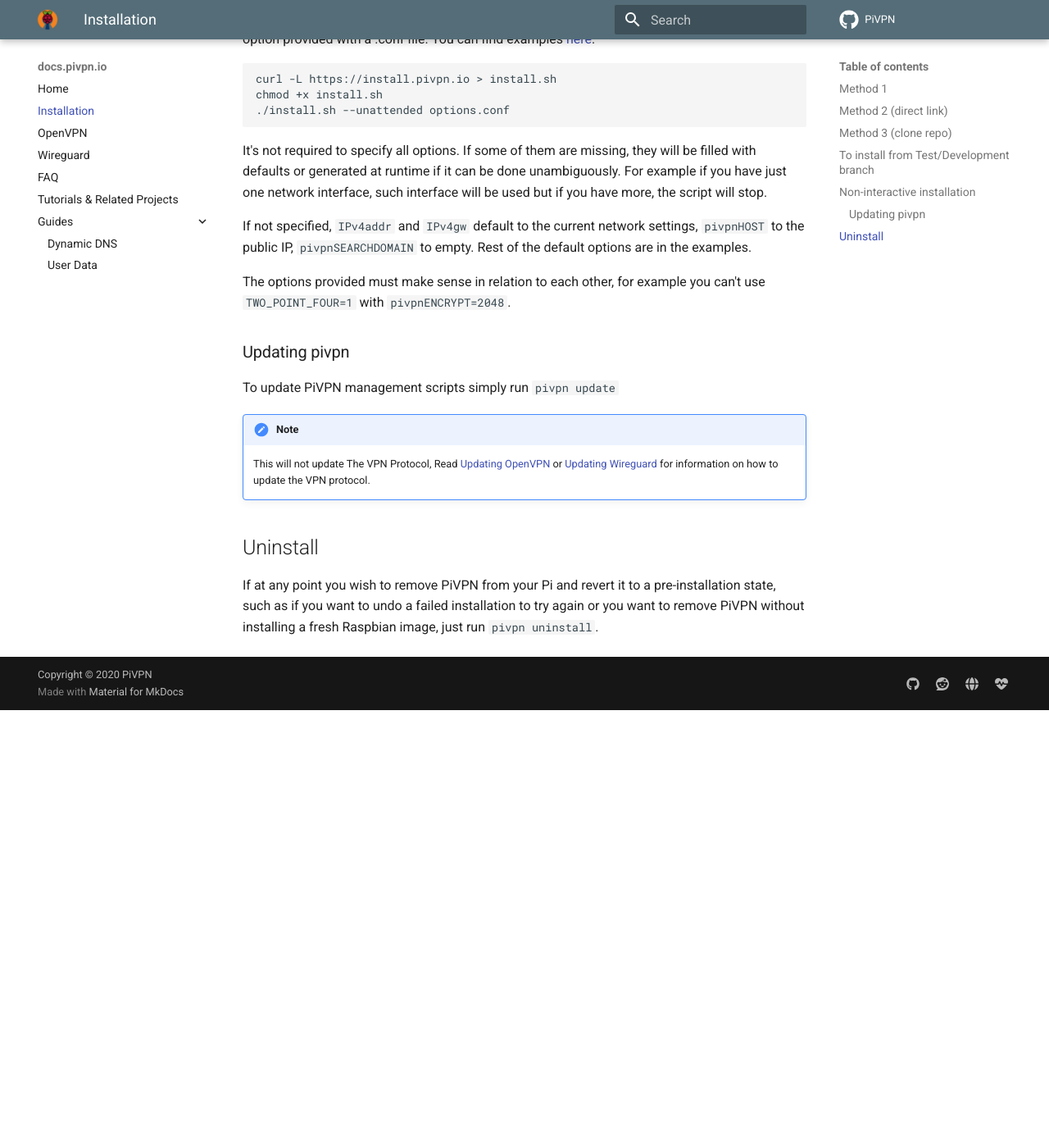
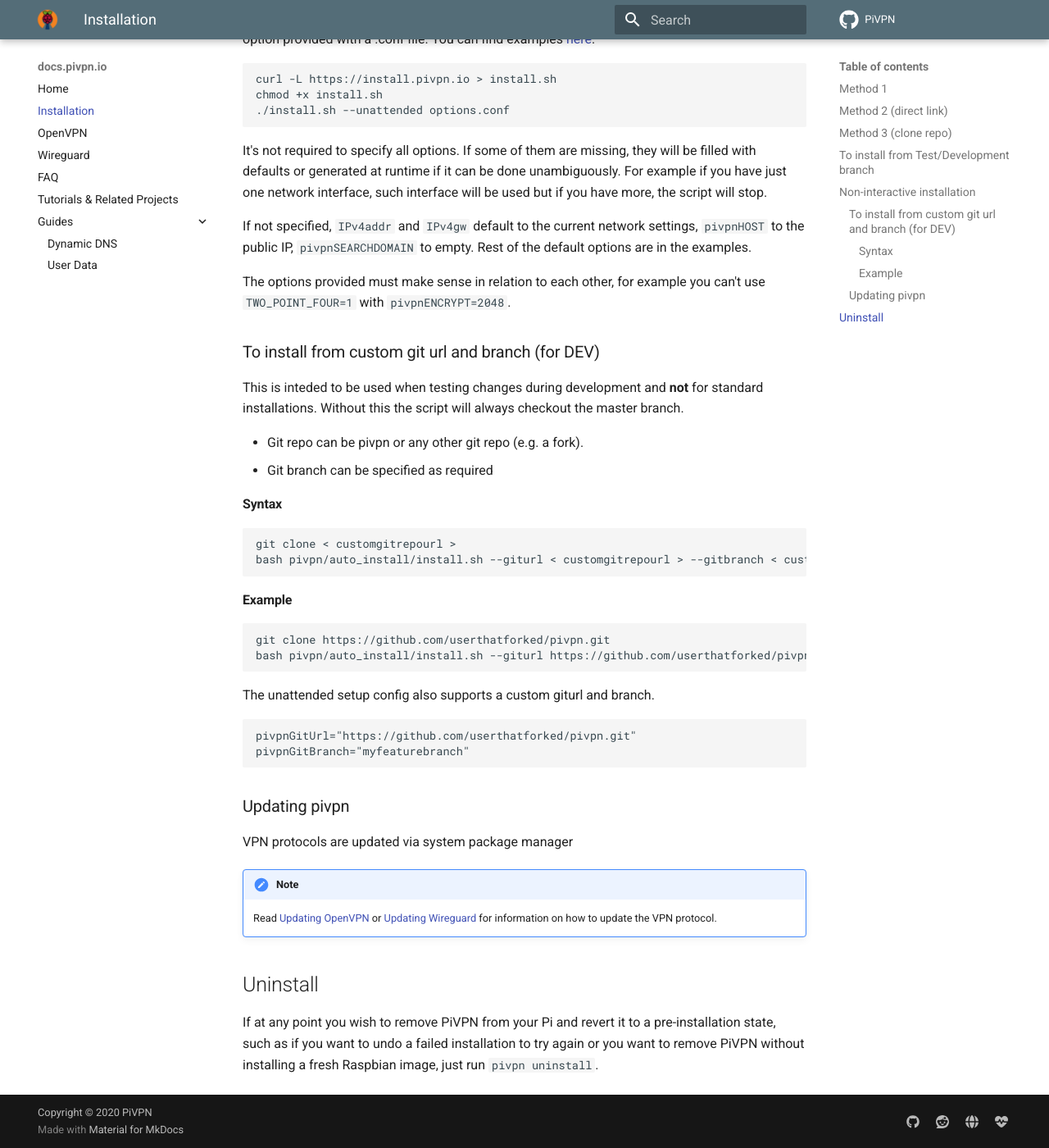
Before and after one commit to pivpn/docs, an MkDocs documentation site: the page built from docs/install.md, in a window 1280 px wide and 1400 px high, scrolled down 750 px. Shown: the whole window at 82% size. Built offline with MkDocs 1.6.1 and Material for MkDocs 9.7.7, drawn with Linux system fonts in a browser that asks for light colours; comment, search, counter and statistics services are not loaded; before the commit the page ends 1616 px from its top, so only the background shows below that.

Commit message:
feat(install): Update install instructions
Added info about installation from custom git url/branch
Removed info about updating PiVPN

````diff
--- a/docs/install.md
+++ b/docs/install.md
@@ -41,12 +41,41 @@ If not specified, `IPv4addr` and `IPv4gw` default to the current network setting
 
 The options provided must make sense in relation to each other, for example you can't use `TWO_POINT_FOUR=1` with `pivpnENCRYPT=2048`.
 
+### To install from custom git url and branch (for DEV)
+
+This is inteded to be used when testing changes during
+development and **not** for standard installations.
+Without this the script will always checkout the master branch.
+
+- Git repo can be pivpn or any other git repo (e.g. a fork).
+- Git branch can be specified as required
+
+#### Syntax
+
+```shell
+git clone < customgitrepourl >
+bash pivpn/auto_install/install.sh --giturl < customgitrepourl > --gitbranch < customgitbranch >
+```
+
+#### Example
+```shell
+git clone https://github.com/userthatforked/pivpn.git
+bash pivpn/auto_install/install.sh --giturl https://github.com/userthatforked/pivpn.git --gitbranch myfeaturebranch
+```
+
+The unattended setup config also supports a custom giturl and branch.
+
+```shell
+pivpnGitUrl="https://github.com/userthatforked/pivpn.git"
+pivpnGitBranch="myfeaturebranch"
+```
+
 ### Updating pivpn
 
-To update PiVPN management scripts simply run `pivpn update`
+VPN protocols are updated via system package manager
 
 !!! note
-    This will not update The VPN Protocol, Read [Updating OpenVPN](openvpn.md#updating-openvpn) or [Updating Wireguard](wireguard.md#updating-wireguard) for information on how to update the VPN protocol.
+    Read [Updating OpenVPN](openvpn.md#updating-openvpn) or [Updating Wireguard](wireguard.md#updating-wireguard) for information on how to update the VPN protocol.
 
 ## Uninstall
 
````
